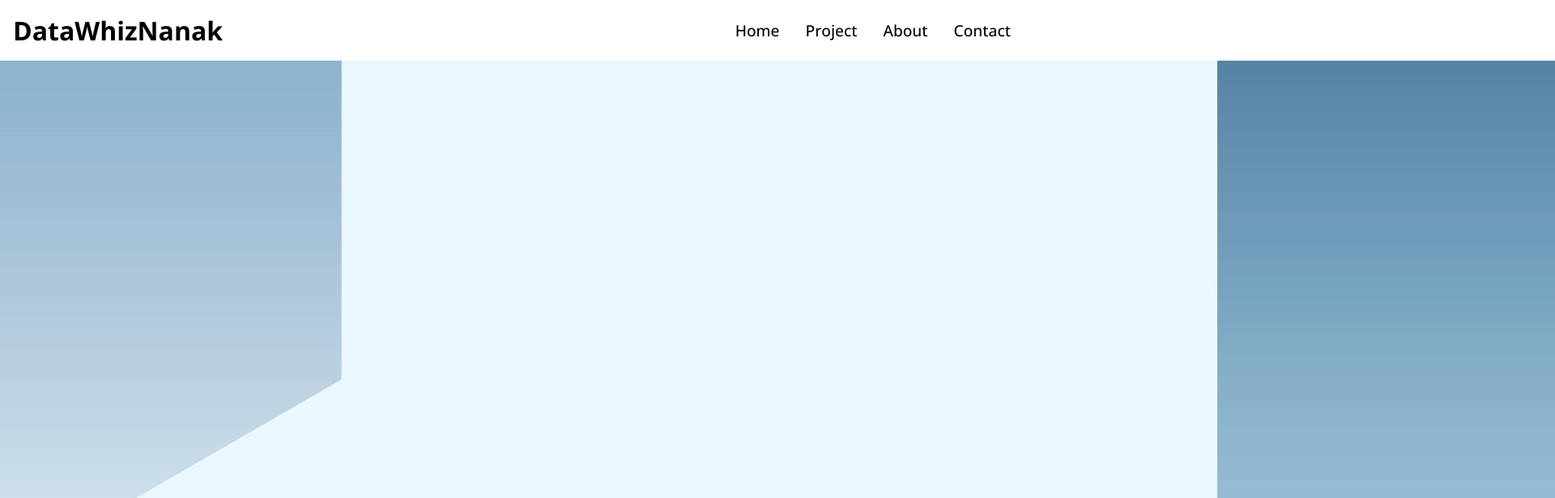
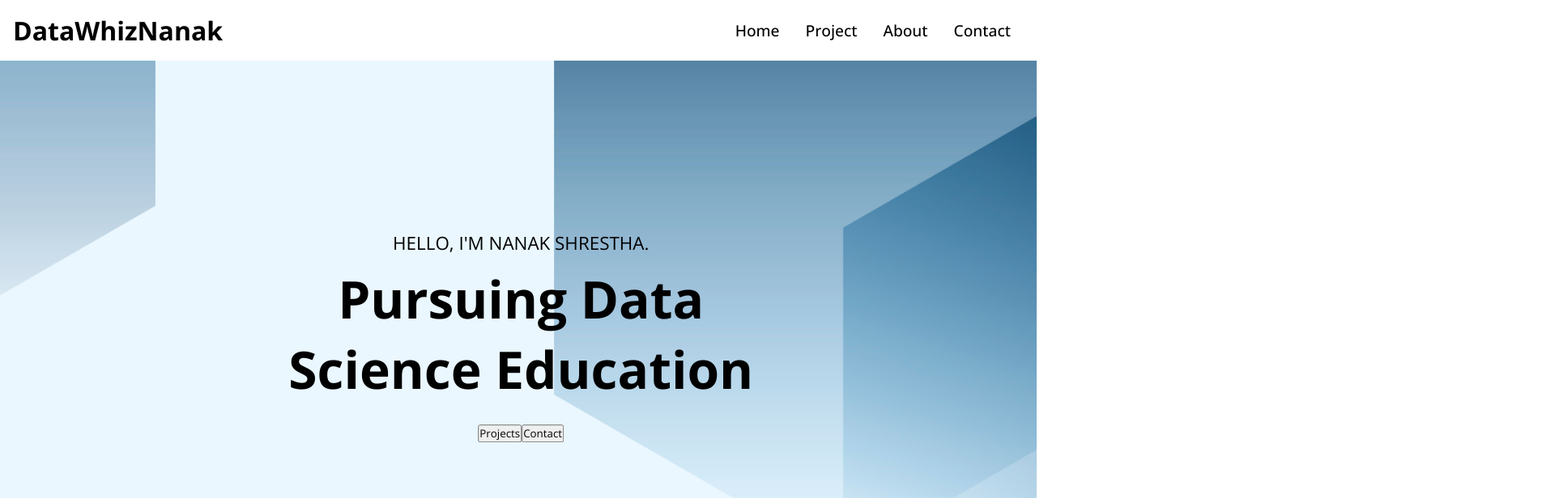
Before and after one commit to nanakshrestha777/my_portfolio, a React (Create React App) app: page / in a window 1280 px wide. Shown: the top 616 px of the page at 81% size, 1920 px wide, since content can reach past the window. Built offline with nearby package versions, Linux system fonts and the light colour scheme.

Commit message:
css for hero section

```diff
--- a/src/components/HeroimgStyle.css
+++ b/src/components/HeroimgStyle.css
@@ -0,0 +1,69 @@
+.mask{
+    width: 100%;
+    height: auto;
+
+    position: relative;
+
+}
+.into-img{
+    width: 100%;
+    height: auto;
+    max-width: 100%;
+    background-size: cover;
+    background-position: center;
+    object-fit: cover;
+}
+
+/* chil element of mask */
+.mask ::after{
+    content: "";
+    width: 100%;
+    height: 100%;
+    position: absolute;
+    top: 0;
+    left: 0;
+    background-color: #000;
+    opacity: 0.8;
+
+}
+.hero {
+    height: 100%;
+    width: 100%;
+}
+.hero .content {
+    position: absolute;
+    transform: translate(-50%, -50%);
+    top: 50%;
+    left: 50%;
+    text-align: center;
+
+}
+
+.hero .content h1 {
+    font-size: 4rem;
+    padding: 0.6rem 0 1.5rem;
+
+}
+.hero .content p{
+    font-size: 1.4rem;
+    font-weight: 200;
+    text-transform: uppercase;
+
+}
+.content{
+    margin: 1rem 0.2rem;
+}
+
+
+@media screen and (max-width:640px) {
+
+.hero .content h1 {
+    font-size: 3rem;
+
+}
+.hero .content p{
+    font-size: 1rem;
+
+}
+
+}
```
